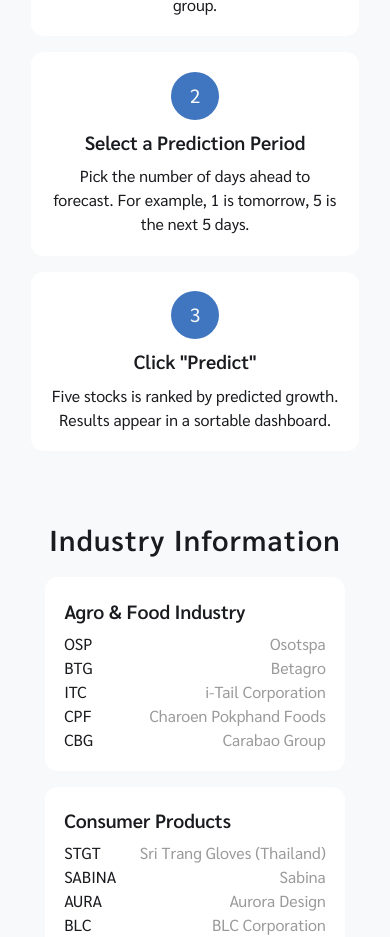
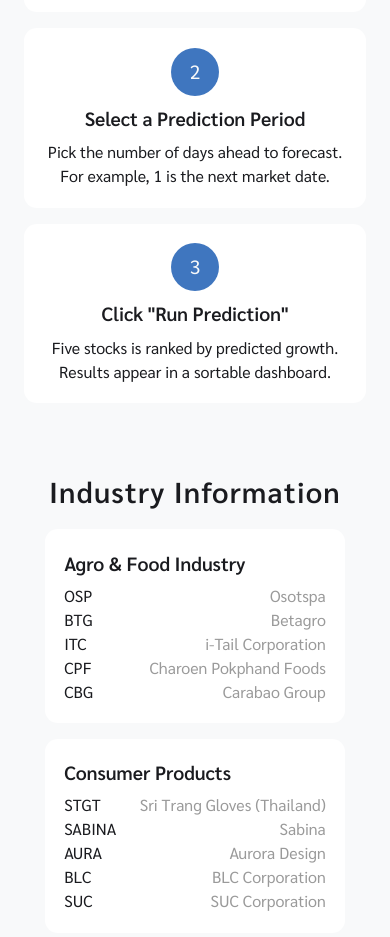
Before and after one commit to kninks/stockie-fe, a React (Vite) app: page / in a window 390 px wide. Shown: the part 1934-2871 px from the top of the page. Built offline with nearby package versions, Linux system fonts and the light colour scheme; no server answers.

Commit message:
ui and mobile padding

```diff
--- a/src/core/i18n/en.ts
+++ b/src/core/i18n/en.ts
@@ -77,10 +77,10 @@
             {
                 header: 'Select a Prediction Period',
                 description: `Pick the number of days ahead to forecast. For example,
-                1 is tomorrow, 5 is the next 5 days.`,
+                1 is the next market date.`,
             },
             {
-                header: 'Click "Predict"',
+                header: 'Click "Run Prediction"',
                 description: `Five stocks is ranked by predicted growth. Results appear in a sortable dashboard.`,
             },
         ],
--- a/src/core/i18n/th.ts
+++ b/src/core/i18n/th.ts
@@ -75,11 +75,11 @@
                 description: `เลือกกลุ่มจากเมนูดรอปดาวน์ หุ้นตัวแทน 5 ตัวในกลุ่ทมี่เลือกจะถูกวิเคราะห์ โดยดูข้อมูลเพิ่มเติมได้ในหน้ากลุ่มอุตสาหกรรม`,
             },
             {
-                header: 'เลือกช่วงเวลาการพยากรณ์',
-                description: `เลือกจำนวนวันที่ต้องการพยากรณ์ เช่น 1 วัน หรือ 5 วัน`,
+                header: 'เลือกระยะเวลาคาดการณ์',
+                description: `เลือกจำนวนวันที่ต้องการวิเคราะห์ เช่น 1 วัน หรือ 5 วัน`,
             },
             {
-                header: 'คลิก "วิเคราะห์"',
+                header: 'คลิก "เริ่มวิเคราะห์"',
                 description: `หุ้นจะถูกจัดอันดับตามเปอร์เซ็นต์การเพิ่มขึ้นของราคาที่คาดการณ์ พร้อมแสดงผลในแดชบอร์ดที่สามารถจัดเรียงได้`,
             },
         ],
--- a/src/ui/HomePage.tsx
+++ b/src/ui/HomePage.tsx
@@ -6,8 +6,11 @@
 import NavBar from './layout/NavBar.tsx';
 import Footer from './layout/Footer.tsx';
 import LandingSection from './sections/landing/LandingSection.tsx';
+import { useMediaQuery, useTheme } from '@mui/material';
 
 const HomePage = () => {
+    const theme = useTheme();
+    const isMobile = useMediaQuery(theme.breakpoints.down('sm'));
     // useEffect(() => {
     //     const sections = document.querySelectorAll('[data-section]');
     //
@@ -46,7 +49,7 @@
         <>
             <NavBar />
             <LandingSection />
-            <div className="page">
+            <div className={isMobile ? 'page-mobile' : 'page'}>
                 <section id="predict" className="section" data-section="true">
                     <PredictSection />
                 </section>
--- a/src/ui/styles/HomePage.css
+++ b/src/ui/styles/HomePage.css
@@ -1,6 +1,14 @@
 .page {
     width: 100%;
     padding: 0 clamp(5vw, 8vw, 60px);
+    justify-items: center;
+    overflow-x: scroll;
+}
+
+.page-mobile {
+    width: 100%;
+    padding: 0 1.5rem;
+    /*padding: 0 clamp(5vw, 8vw, 60px);*/
     justify-items: center;
     overflow-x: scroll;
 }
```
